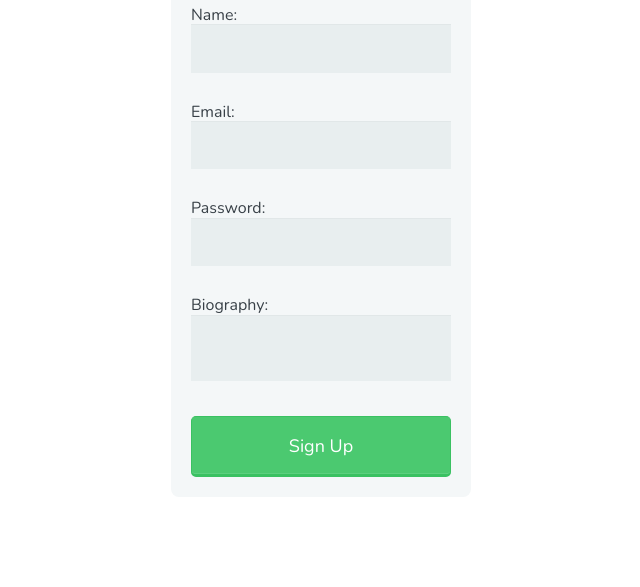
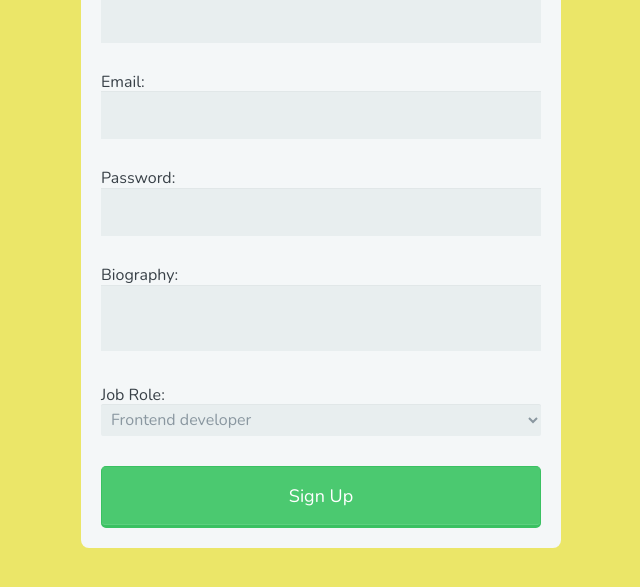
Before and after one commit to albertobebz/HTML5_CSS3_form_template, a plain HTML site: page index.html in a window 1280 px wide. Shown: the part 151-738 px from the top of the page, without its empty margins (319-959 px from the left). Drawn offline with nearby package versions, Linux system fonts and the light colour scheme.

Commit message:
added the select tag/optgroup/option value in the html.index, whilst in the main.css added the @media rule for min-width: 480px

```diff
--- a/CSS/main.css
+++ b/CSS/main.css
@@ -9,12 +9,13 @@
 body {
   font-family: 'Nunito', sans-serif;
   color: #384047;
+  background-color: #EBE668;
 }
 
 /*** form style ***/
 form {
   max-width: 300px;
-  margin: 80px auto;
+  margin: 50px auto;
   padding: 10px 20px;
   background: #f4f7f8;
   border-radius: 8px;
@@ -61,11 +62,11 @@ textarea {
   resize: none;
 }
 
-/*select {
+select {
   padding: 6px;
   height: 32px;
   border-radius: 2px;
-}*/
+}
 
 /*** style for the button ***/
 button {
@@ -83,7 +84,15 @@ button {
 }
 
 button:hover {
-  background-color: #7CB88D;
-  border: 1px solid #389654;
+  background-color: #EBE668;
+  border: 1px solid #DEDA63;
   border-width: 1px 1px 3px;
 }
+
+@media screen and (min-width: 480px) {
+
+  form {
+    max-width: 480px;
+  }
+
+}
--- a/index.html
+++ b/index.html
@@ -26,6 +26,22 @@
       <label for="bio">Biography:</label>
       <textarea name="user_bio" id="bio"></textarea>
 
+      <label for="job">Job Role:</label>
+      <select name="user_job" id="job">
+        <optgroup label="Web">
+          <option value="frontend_developer">Frontend developer</option>
+          <option value="backend_developer">Backend developer</option>
+          <option value="rails_developer">Rails developer</option>
+          <option value="java_developer">Java developer</option>
+          <option value="web_designer">Web Designer</option>
+        </optgroup>
+        <optgroup label="Mobile">
+          <option value="mobile_designer">Mobile Designer</option>
+          <option value="ios_developer">iOS Developer</option>
+          <option value="android_developer">android Developer</option>
+        </optgroup>
+      </select>
+
       <button type="submit">Sign Up</button>
     </form>
 
```
